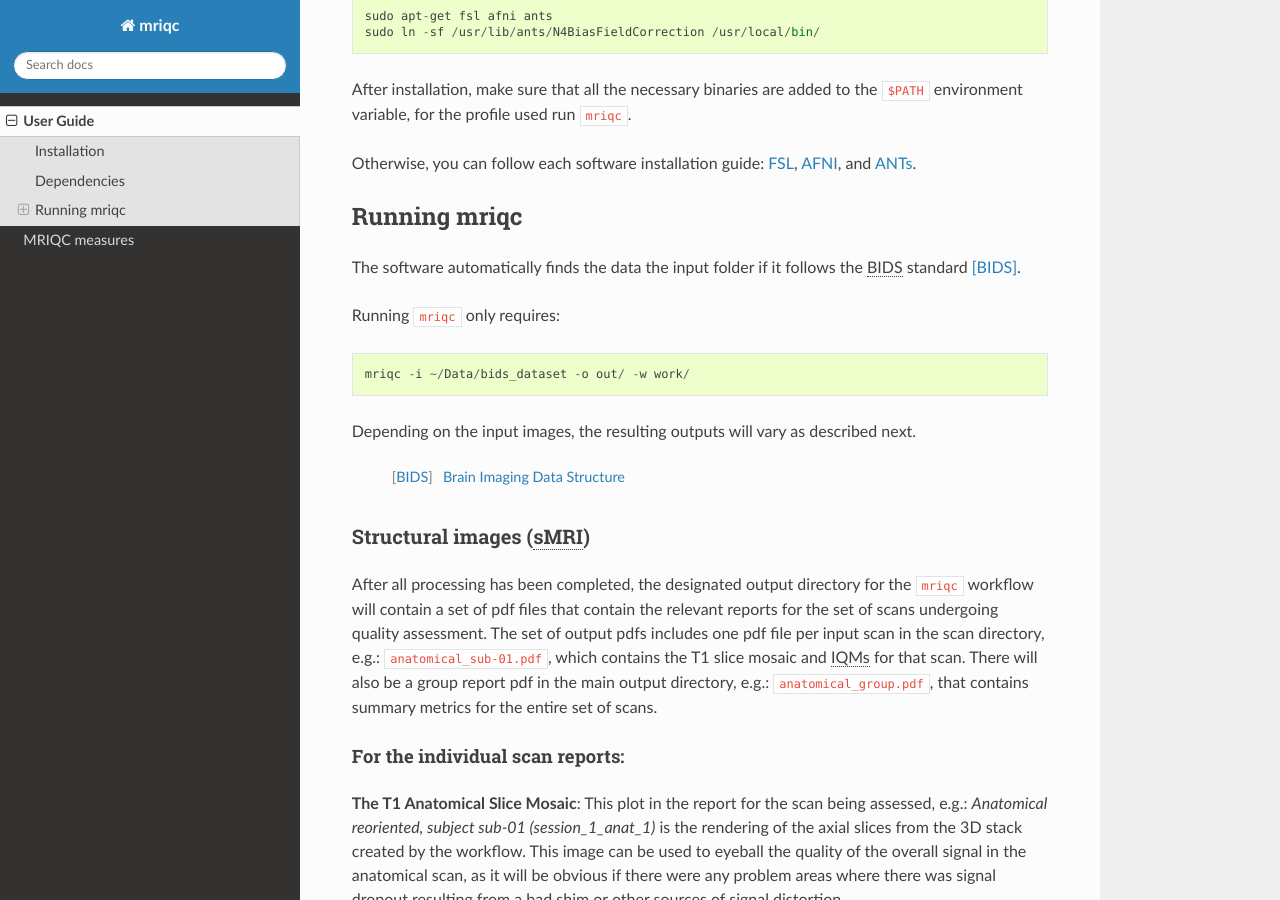
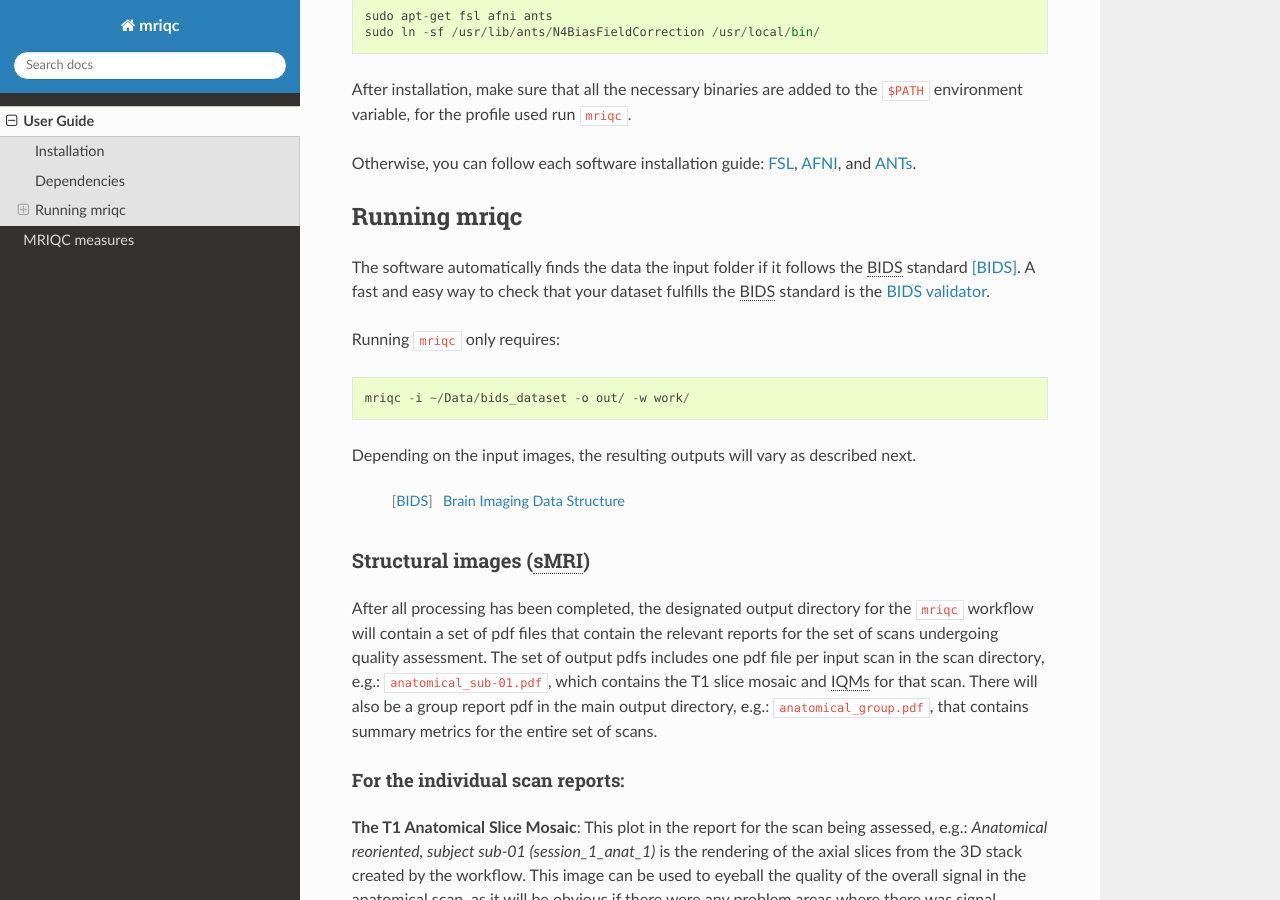
Before and after one commit to nipreps/mriqc, a Sphinx documentation site: the page built from docs/source/userguide.rst, in a window 1280 px wide and 900 px high, scrolled down 441 px. Built offline with Sphinx 7.4.7 and the Read the Docs theme 2.0.0, drawn with Linux system fonts in a browser that asks for light colours; the version number could not be read and is left out.

Commit message:
added bids validator to user guide

```diff
--- a/docs/source/userguide.rst
+++ b/docs/source/userguide.rst
@@ -28,6 +28,9 @@ Running mriqc
 
 The software automatically finds the data the input folder if it follows the
 :abbr:`BIDS (brain imaging data structure)` standard [BIDS]_.
+A fast and easy way to check that your dataset fulfills the
+:abbr:`BIDS (brain imaging data structure)` standard is
+the `BIDS validator <http://incf.github.io/bids-validator/>`_.
 
 Running ``mriqc`` only requires: ::
 
```
